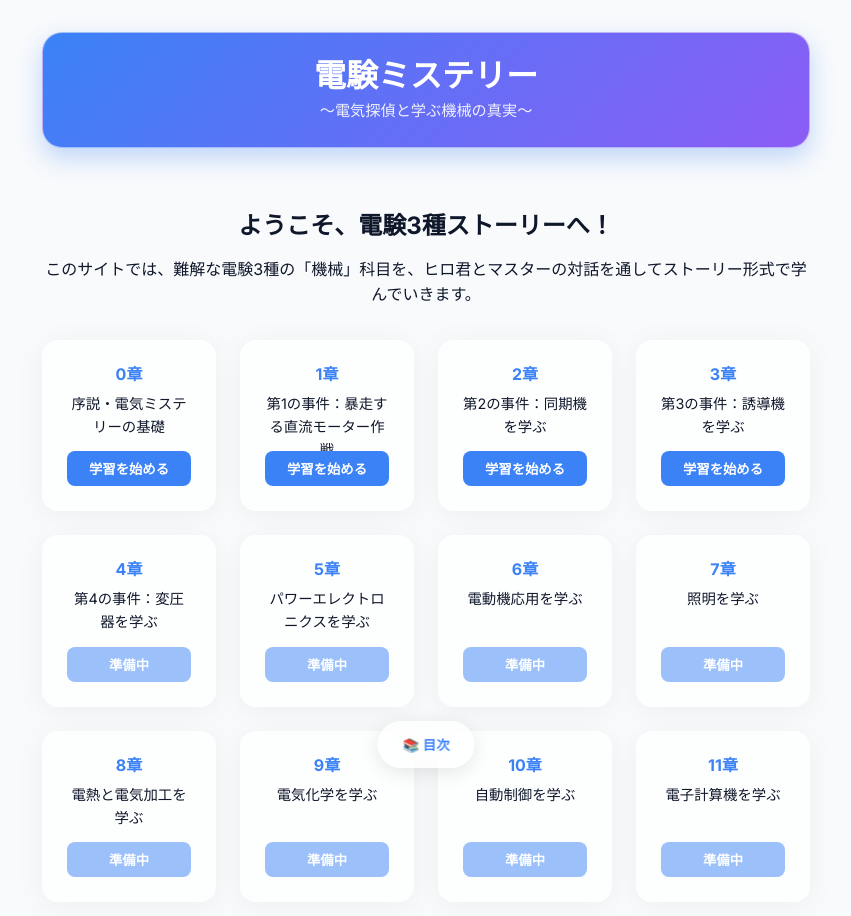
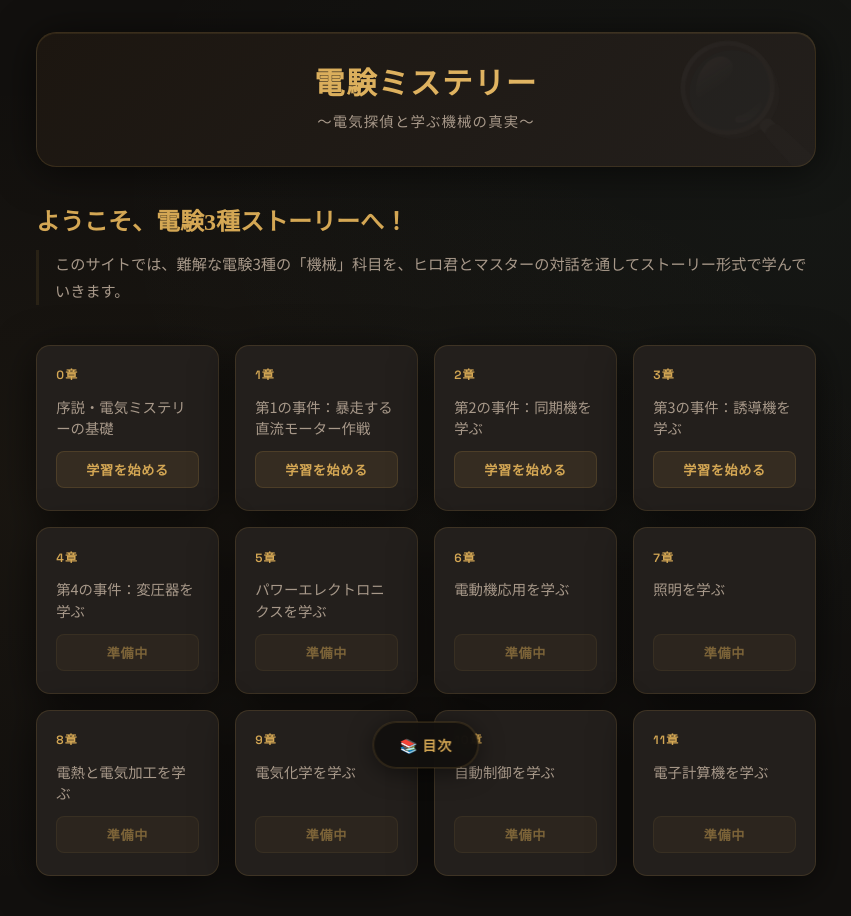
Before and after one commit to notenkitoclient-cpu/denken-story-web, a React (Vite) app: page / in a window 1280 px wide. Shown: the top 916 px of the page, without its empty margins (214-1065 px from the left). Built offline with nearby package versions, Linux system fonts and the light colour scheme.

Commit message:
feat: complete noir detective UI redesign with amber/gold palette

```diff
--- a/src/App.css
+++ b/src/App.css
@@ -1,112 +1,156 @@
+/* ─── App Layout ──────────────────────────────────────────── */
 .app-container {
-  max-width: 800px;
+  max-width: 820px;
   margin: 0 auto;
-  padding: 2rem 1rem;
+  padding: 2rem 1.25rem 6rem;
   min-height: 100vh;
   position: relative;
-  transition: transform 0.3s ease;
 }
 
+/* ─── Header ──────────────────────────────────────────────── */
 .header {
   text-align: center;
-  margin-bottom: 2rem;
-  padding: 1.5rem;
-  background: linear-gradient(135deg, var(--accent-color), #8b5cf6);
-  color: white;
+  margin-bottom: 2.5rem;
+  padding: 2rem 1.5rem;
   border-radius: 20px;
-  box-shadow: 0 10px 25px rgba(59, 130, 246, 0.3);
+  cursor: pointer;
+  position: relative;
+  overflow: hidden;
+  background: linear-gradient(135deg, #1c1610 0%, #231f1c 100%);
+  border: 1px solid var(--glass-border);
+  box-shadow: 0 4px 40px rgba(0,0,0,0.6), inset 0 1px 0 rgba(212,167,84,0.1);
+}
+
+.header::before {
+  content: '🔍';
+  position: absolute;
+  font-size: 8rem;
+  opacity: 0.04;
+  right: -1rem;
+  top: 50%;
+  transform: translateY(-50%);
+  pointer-events: none;
 }
 
 .header h1 {
-  font-size: 2rem;
-  margin-bottom: 0.2rem;
+  font-family: 'Noto Serif JP', serif;
+  font-size: 1.9rem;
+  background: linear-gradient(135deg, var(--accent-color) 0%, var(--accent-hover) 100%);
+  -webkit-background-clip: text;
+  -webkit-text-fill-color: transparent;
+  background-clip: text;
+  margin-bottom: 0.3rem;
+  letter-spacing: 0.05em;
 }
 
 .header p {
-  font-size: 0.95rem;
-  opacity: 0.9;
+  font-size: 0.9rem;
+  color: var(--text-secondary);
+  letter-spacing: 0.08em;
 }
 
-.main-content {
-  flex-grow: 1;
+/* ─── Home View ───────────────────────────────────────────── */
+.home-view {
+  animation: fadeInUp 0.5s ease forwards;
 }
 
-.scenario-title {
-  text-align: center;
-  font-size: 1.3rem;
-  font-weight: 700;
-  padding: 1rem;
-  margin: 1rem 0 2rem;
-  border-bottom: 2px solid var(--bg-secondary);
+.home-view > h2 {
+  font-size: 1.5rem;
+  color: var(--accent-color);
+  margin-bottom: 0.75rem;
 }
 
-.section-subtitle {
-  font-size: 1rem;
-  font-weight: 400;
+.home-view > p {
   color: var(--text-secondary);
-  margin-top: 0.5rem;
-}
-
-/* Home View styles */
-.home-view {
-  text-align: center;
-  padding: 2rem 0;
+  font-size: 0.95rem;
+  line-height: 1.8;
+  border-left: 3px solid var(--accent-dim);
+  padding-left: 1rem;
+  margin-bottom: 2.5rem;
 }
 
 .toc-grid {
   display: grid;
-  grid-template-columns: repeat(auto-fill, minmax(150px, 1fr));
-  gap: 1.5rem;
-  margin-top: 2rem;
+  grid-template-columns: repeat(auto-fill, minmax(175px, 1fr));
+  gap: 1rem;
 }
 
 .toc-card {
-  padding: 1.5rem;
-  border-radius: 16px;
+  padding: 1.4rem 1.2rem;
+  border-radius: 14px;
   display: flex;
   flex-direction: column;
-  justify-content: space-between;
-  text-align: center;
-  transition: transform 0.2s;
+  gap: 0.75rem;
+  background: var(--bg-card);
+  border: 1px solid var(--glass-border);
+  transition: transform 0.2s ease, border-color 0.2s ease, box-shadow 0.2s ease;
+  cursor: pointer;
 }
 
 .toc-card:hover {
-  transform: translateY(-5px);
+  transform: translateY(-4px);
+  border-color: var(--accent-color);
+  box-shadow: 0 8px 32px rgba(212, 167, 84, 0.15);
 }
 
 .toc-card h4 {
+  font-family: 'Space Grotesk', sans-serif;
+  font-size: 0.75rem;
+  font-weight: 600;
   color: var(--accent-color);
-  margin-bottom: 0.5rem;
+  letter-spacing: 0.1em;
+  text-transform: uppercase;
+  margin-bottom: 0;
 }
 
 .toc-card p {
   font-size: 0.9rem;
-  margin-bottom: 1rem;
-  height: 3em;
+  color: var(--text-secondary);
+  flex: 1;
+  line-height: 1.5;
+  margin-bottom: 0;
 }
 
 .toc-card button {
-  background: var(--accent-color);
-  color: white;
-  border: none;
-  padding: 0.5rem;
+  background: var(--accent-dim);
+  color: var(--accent-color);
+  border: 1px solid var(--glass-border);
+  padding: 0.5rem 0.75rem;
   border-radius: 8px;
   cursor: pointer;
-  font-weight: bold;
+  font-size: 0.82rem;
+  font-weight: 700;
+  font-family: inherit;
+  transition: all 0.2s ease;
+  letter-spacing: 0.05em;
 }
 
-/* Sidebar Navigation */
+.toc-card button:hover:not(:disabled) {
+  background: var(--accent-color);
+  color: var(--bg-primary);
+  border-color: var(--accent-color);
+}
+
+.toc-card button:disabled {
+  opacity: 0.35;
+  cursor: not-allowed;
+}
+
+/* ─── Sidebar ─────────────────────────────────────────────── */
 .sidebar {
   position: fixed;
   top: 0;
-  left: -280px;
-  width: 280px;
+  left: -300px;
+  width: 300px;
   height: 100vh;
   z-index: 1000;
   overflow-y: auto;
-  padding: 2rem 1.5rem;
+  padding: 1.5rem;
   transition: left 0.3s ease;
   border-radius: 0 20px 20px 0;
+  background: #0e0c0a;
+  border-right: 1px solid var(--glass-border);
+  box-shadow: 4px 0 40px rgba(0,0,0,0.8);
 }
 
 .sidebar.open {
@@ -116,27 +160,62 @@
 .sidebar-header {
   display: flex;
   justify-content: space-between;
+  align-items: center;
   margin-bottom: 2rem;
+  padding-bottom: 1rem;
+  border-bottom: 1px solid var(--glass-border);
 }
 
-.sidebar-header button {
+.home-btn {
   background: transparent;
   border: none;
-  font-size: 1.2rem;
+  font-size: 0.9rem;
   cursor: pointer;
+  color: var(--accent-color);
+  font-family: inherit;
+  font-weight: 600;
+  padding: 0.4rem 0.75rem;
+  border: 1px solid var(--glass-border);
+  border-radius: 8px;
+  transition: all 0.2s;
+}
+
+.home-btn:hover {
+  background: var(--accent-dim);
+}
+
+.close-btn {
+  background: transparent;
+  border: none;
+  font-size: 1.3rem;
+  cursor: pointer;
+  color: var(--text-muted);
+  width: 32px;
+  height: 32px;
+  display: flex;
+  align-items: center;
+  justify-content: center;
+  border-radius: 8px;
+  transition: color 0.2s;
+}
+
+.close-btn:hover {
   color: var(--text-primary);
 }
 
 .sidebar-chapter {
-  margin-bottom: 1.5rem;
+  margin-bottom: 1.75rem;
 }
 
 .sidebar-chapter h3 {
-  font-size: 1rem;
+  font-family: 'Space Grotesk', sans-serif;
+  font-size: 0.75rem;
+  font-weight: 700;
   color: var(--accent-color);
-  margin-bottom: 0.8rem;
-  border-left: 3px solid var(--accent-color);
-  padding-left: 0.5rem;
+  margin-bottom: 0.6rem;
+  letter-spacing: 0.1em;
+  text-transform: uppercase;
+  opacity: 0.8;
 }
 
 .sidebar-chapter ul {
@@ -144,95 +223,100 @@
 }
 
 .sidebar-chapter li {
-  padding: 0.6rem 0.5rem;
+  padding: 0.55rem 0.75rem;
   cursor: pointer;
-  font-size: 0.9rem;
+  font-size: 0.85rem;
   border-radius: 8px;
-  transition: background 0.2s;
+  color: var(--text-secondary);
+  transition: all 0.15s ease;
+  line-height: 1.5;
 }
 
 .sidebar-chapter li:hover {
-  background: var(--bg-secondary);
+  background: var(--bg-card);
+  color: var(--text-primary);
 }
 
 .sidebar-chapter li.active {
-  background: var(--chat-hero-bg);
-  color: var(--chat-hero-text);
+  background: var(--accent-dim);
+  color: var(--accent-color);
   font-weight: 600;
 }
 
-/* Navigation Backdrop */
+/* ─── Backdrop ────────────────────────────────────────────── */
 .backdrop {
   position: fixed;
-  top: 0;
-  left: 0;
-  right: 0;
-  bottom: 0;
-  background: rgba(0,0,0,0.3);
+  inset: 0;
+  background: rgba(0, 0, 0, 0.7);
   backdrop-filter: blur(4px);
   z-index: 999;
 }
 
-/* Menu Toggle for Mobile */
+/* ─── Menu Toggle ─────────────────────────────────────────── */
 .menu-toggle {
   position: fixed;
   bottom: 2rem;
   left: 50%;
   transform: translateX(-50%);
   z-index: 900;
-  padding: 0.8rem 1.5rem;
-  border-radius: 30px;
+  padding: 0.75rem 1.6rem;
+  border-radius: 999px;
   border: 1px solid var(--glass-border);
   font-weight: 700;
+  font-family: inherit;
+  font-size: 0.88rem;
   color: var(--accent-color);
   cursor: pointer;
-  box-shadow: 0 4px 20px rgba(0,0,0,0.1);
+  background: rgba(18, 16, 14, 0.92);
+  backdrop-filter: blur(12px);
+  letter-spacing: 0.06em;
+  transition: all 0.2s ease;
+  box-shadow: 0 4px 24px rgba(0,0,0,0.5), 0 0 0 1px var(--glass-border);
 }
 
-/* Navigation Footer */
-.navigation-footer {
-  display: flex;
-  justify-content: space-between;
-  margin-top: 4rem;
-  margin-bottom: 2rem;
+.menu-toggle:hover {
+  background: var(--accent-dim);
+  border-color: var(--accent-color);
+  box-shadow: 0 4px 32px var(--accent-glow);
 }
 
-.navigation-footer button {
-  padding: 0.8rem 1.5rem;
-  border-radius: 12px;
+/* ─── Section Header ──────────────────────────────────────── */
+.scenario-title {
+  margin: 0.5rem 0 2rem;
+  padding: 1.25rem 1.5rem;
+  border-radius: 14px;
+  background: var(--bg-card);
   border: 1px solid var(--glass-border);
-  cursor: pointer;
-  font-weight: 600;
-  color: var(--text-secondary);
-  transition: all 0.2s;
 }
 
-.navigation-footer button:hover:not(:disabled) {
-  background: var(--bg-secondary);
+.scenario-title .chapter-label {
+  font-family: 'Space Grotesk', sans-serif;
+  font-size: 0.72rem;
+  font-weight: 700;
+  letter-spacing: 0.12em;
+  text-transform: uppercase;
+  color: var(--accent-color);
+  margin-bottom: 0.4rem;
 }
 
-.navigation-footer button.active {
-  background: var(--accent-color);
-  color: white;
+.section-title-text {
+  font-size: 1.2rem;
+  font-weight: 700;
+  color: var(--text-primary);
 }
 
-.navigation-footer button:disabled {
-  opacity: 0.5;
-  cursor: not-allowed;
+.section-subtitle {
+  font-size: 0.88rem;
+  font-weight: 400;
+  color: var(--text-secondary);
+  margin-top: 0.25rem;
 }
 
-.empty-message {
-  padding: 3rem;
-  text-align: center;
-  color: var(--text-secondary);
-  border-radius: 16px;
-}
-
-/* Chat Row fade animation overrides */
+/* ─── Chat Bubbles ────────────────────────────────────────── */
 .chat-row {
   display: flex;
   width: 100%;
-  margin-bottom: 1rem;
+  margin-bottom: 1.25rem;
   opacity: 0;
 }
 
@@ -241,55 +325,135 @@
 
 .chat-wrapper {
   display: flex;
-  max-width: 85%;
-  gap: 1rem;
-  align-items: flex-start;
+  max-width: 82%;
+  gap: 0.75rem;
+  align-items: flex-end;
 }
 
 .chat-row.hero .chat-wrapper { flex-direction: row-reverse; }
 
 .avatar {
   flex-shrink: 0;
-  width: 48px;
-  height: 48px;
+  width: 44px;
+  height: 44px;
   border-radius: 50%;
   display: flex;
   align-items: center;
   justify-content: center;
-  font-weight: bold;
-  font-size: 1.1rem;
-  box-shadow: 0 4px 10px rgba(0,0,0,0.1);
+  font-weight: 700;
+  font-size: 0.85rem;
+  font-family: 'Space Grotesk', sans-serif;
+  letter-spacing: 0;
+  box-shadow: 0 4px 12px rgba(0,0,0,0.4);
 }
 
-.avatar.hero { background: var(--accent-color); color: white; }
-.avatar.master { background: #f59e0b; color: white; }
+.avatar.hero {
+  background: var(--hiro-avatar);
+  color: var(--hiro-text);
+  border: 2px solid rgba(110, 231, 212, 0.3);
+}
+
+.avatar.master {
+  background: var(--master-avatar);
+  color: var(--master-text);
+  border: 2px solid rgba(251, 191, 36, 0.3);
+  animation: pulseGold 3s ease-in-out infinite;
+}
+
+.bubble-wrapper {
+  display: flex;
+  flex-direction: column;
+  gap: 0.3rem;
+}
+
+.name-label {
+  font-size: 0.75rem;
+  font-weight: 600;
+  letter-spacing: 0.04em;
+  opacity: 0.7;
+}
+
+.chat-row.hero .name-label {
+  text-align: right;
+  color: var(--hiro-text);
+}
+
+.chat-row.master .name-label {
+  text-align: left;
+  color: var(--master-text);
+}
 
 .bubble {
-  padding: 1rem 1.25rem;
-  border-radius: 18px;
-  font-size: 1.05rem;
+  padding: 0.9rem 1.2rem;
+  border-radius: 16px;
+  font-size: 0.97rem;
+  line-height: 1.75;
   position: relative;
-  box-shadow: 0 2px 8px rgba(0,0,0,0.05);
+  display: block;
 }
 
 .chat-row.hero .bubble {
-  background-color: var(--chat-hero-bg);
-  color: var(--chat-hero-text);
-  border-top-right-radius: 4px;
+  background: var(--hiro-bg);
+  color: var(--text-primary);
+  border: 1px solid var(--hiro-border);
+  border-bottom-right-radius: 4px;
 }
 
 .chat-row.master .bubble {
-  background-color: var(--chat-master-bg);
-  color: var(--chat-master-text);
-  border-top-left-radius: 4px;
+  background: var(--master-bg);
+  color: var(--text-primary);
+  border: 1px solid var(--master-border);
+  border-bottom-left-radius: 4px;
 }
 
-.name-label {
-  font-size: 0.8rem;
-  margin-bottom: 0.3rem;
-  font-weight: 600;
-  color: var(--text-secondary);
+/* ─── Navigation Footer ───────────────────────────────────── */
+.navigation-footer {
+  display: flex;
+  justify-content: space-between;
+  gap: 1rem;
+  margin-top: 4rem;
+  margin-bottom: 2rem;
 }
 
-.chat-row.hero .name-label { text-align: right; }
-.chat-row.master .name-label { text-align: left; }
+.navigation-footer button {
+  padding: 0.8rem 1.5rem;
+  border-radius: 10px;
+  border: 1px solid var(--glass-border);
+  cursor: pointer;
+  font-weight: 600;
+  font-family: inherit;
+  font-size: 0.88rem;
+  color: var(--text-secondary);
+  background: var(--bg-card);
+  transition: all 0.2s ease;
+  letter-spacing: 0.04em;
+}
+
+.navigation-footer button:hover:not(:disabled) {
+  border-color: var(--accent-color);
+  color: var(--accent-color);
+}
+
+.navigation-footer button.active {
+  background: var(--accent-color);
+  color: var(--bg-primary);
+  border-color: var(--accent-color);
+  font-weight: 700;
+  box-shadow: 0 4px 20px var(--accent-glow);
+}
+
+.navigation-footer button:disabled {
+  opacity: 0.3;
+  cursor: not-allowed;
+}
+
+/* ─── Empty Message ───────────────────────────────────────── */
+.empty-message {
+  padding: 3rem 2rem;
+  text-align: center;
+  color: var(--text-muted);
+  border-radius: 16px;
+  font-size: 0.95rem;
+  border: 1px dashed var(--glass-border);
+  background: var(--bg-card);
+}
--- a/src/App.tsx
+++ b/src/App.tsx
@@ -97,8 +97,8 @@ function App() {
         ) : (
           <>
             <div className="scenario-title">
-              {currentChapter?.id}章：{currentChapter?.title}
-              <div className="section-subtitle">{currentSection.title}</div>
+              <div className="chapter-label">第 {currentChapter?.id} 章 — {currentChapter?.title}</div>
+              <div className="section-title-text">{currentSection.title}</div>
             </div>
 
             <div className="story-container">
--- a/src/index.css
+++ b/src/index.css
@@ -1,47 +1,39 @@
-@import url('https://fonts.googleapis.com/css2?family=Inter:wght@400;500;600;700&family=Noto+Sans+JP:wght@400;500;700&display=swap');
+@import url('https://fonts.googleapis.com/css2?family=Noto+Serif+JP:wght@400;500;700&family=Noto+Sans+JP:wght@300;400;500;700&family=Space+Grotesk:wght@400;600;700&display=swap');
 
 :root {
-  /* Colors - Light Theme */
-  --bg-primary: #f8fafc;
-  --bg-secondary: #f1f5f9;
-  --text-primary: #0f172a;
-  --text-secondary: #475569;
-  --accent-color: #3b82f6;
-  --accent-hover: #2563eb;
+  /* Noir Detective Dark Theme */
+  --bg-primary: #12100e;
+  --bg-secondary: #1c1917;
+  --bg-card: #231f1c;
+  --bg-card-hover: #2c2825;
 
-  /* Chat Bubble Colors */
-  --chat-hero-bg: #e0f2fe;
-  --chat-hero-text: #0369a1;
-  --chat-master-bg: #fef3c7;
-  --chat-master-text: #92400e;
+  --text-primary: #f5f0e8;
+  --text-secondary: #a8998a;
+  --text-muted: #6b5e52;
 
-  /* Glassmorphism */
-  --glass-bg: rgba(255, 255, 255, 0.7);
-  --glass-border: rgba(255, 255, 255, 0.5);
-  --glass-shadow: 0 4px 30px rgba(0, 0, 0, 0.05);
-}
+  /* Signature Gold/Amber Accent */
+  --accent-color: #d4a754;
+  --accent-hover: #e8bc6a;
+  --accent-glow: rgba(212, 167, 84, 0.25);
+  --accent-dim: rgba(212, 167, 84, 0.1);
 
-@media (prefers-color-scheme: dark) {
-  :root {
-    /* Colors - Dark Theme */
-    --bg-primary: #0f172a;
-    --bg-secondary: #1e293b;
-    --text-primary: #f8fafc;
-    --text-secondary: #cbd5e1;
-    --accent-color: #3b82f6;
-    --accent-hover: #60a5fa;
+  /* Helper (Hiro) Teal */
+  --hiro-bg: #0d2a2a;
+  --hiro-text: #6ee7d4;
+  --hiro-border: rgba(110, 231, 212, 0.2);
+  --hiro-avatar: #0f766e;
 
-    /* Chat Bubble Colors */
-    --chat-hero-bg: #0c4a6e;
-    --chat-hero-text: #bae6fd;
-    --chat-master-bg: #78350f;
-    --chat-master-text: #fde68a;
+  /* Detective (Master) Gold */
+  --master-bg: #2a1f0a;
+  --master-text: #fbbf24;
+  --master-border: rgba(251, 191, 36, 0.2);
+  --master-avatar: #b45309;
 
-    /* Glassmorphism */
-    --glass-bg: rgba(30, 41, 59, 0.7);
-    --glass-border: rgba(255, 255, 255, 0.1);
-    --glass-shadow: 0 4px 30px rgba(0, 0, 0, 0.3);
-  }
+  /* Glass / Card */
+  --glass-bg: rgba(28, 25, 23, 0.85);
+  --glass-border: rgba(212, 167, 84, 0.15);
+  --glass-shadow: 0 8px 40px rgba(0, 0, 0, 0.6);
+  --card-shadow: 0 4px 24px rgba(0, 0, 0, 0.5);
 }
 
 * {
@@ -50,39 +42,55 @@
   padding: 0;
 }
 
+html {
+  scroll-behavior: smooth;
+}
+
 body {
-  font-family: 'Inter', 'Noto Sans JP', sans-serif;
+  font-family: 'Noto Sans JP', 'Space Grotesk', sans-serif;
   background-color: var(--bg-primary);
+  background-image:
+    radial-gradient(ellipse at 20% 50%, rgba(212, 167, 84, 0.04) 0%, transparent 60%),
+    radial-gradient(ellipse at 80% 20%, rgba(110, 231, 212, 0.03) 0%, transparent 50%);
   color: var(--text-primary);
-  line-height: 1.6;
+  line-height: 1.7;
   -webkit-font-smoothing: antialiased;
   -moz-osx-font-smoothing: grayscale;
-  transition: background-color 0.3s ease, color 0.3s ease;
+  min-height: 100vh;
 }
 
-/* Typography */
 h1, h2, h3, h4, h5, h6 {
+  font-family: 'Noto Serif JP', serif;
   font-weight: 700;
-  line-height: 1.2;
-  margin-bottom: 1rem;
+  line-height: 1.3;
+  margin-bottom: 0.75rem;
 }
 
-/* Glass Container Utility */
 .glass-container {
   background: var(--glass-bg);
-  backdrop-filter: blur(16px);
-  -webkit-backdrop-filter: blur(16px);
+  backdrop-filter: blur(20px);
+  -webkit-backdrop-filter: blur(20px);
   border: 1px solid var(--glass-border);
   box-shadow: var(--glass-shadow);
   border-radius: 16px;
 }
 
-/* Animations */
-@keyframes fadeIn {
-  from { opacity: 0; transform: translateY(10px); }
-  to { opacity: 1; transform: translateY(0); }
+@keyframes fadeInUp {
+  from {
+    opacity: 0;
+    transform: translateY(16px);
+  }
+  to {
+    opacity: 1;
+    transform: translateY(0);
+  }
+}
+
+@keyframes pulseGold {
+  0%, 100% { box-shadow: 0 0 0 0 var(--accent-glow); }
+  50% { box-shadow: 0 0 0 8px transparent; }
 }
 
 .animate-fade-in {
-  animation: fadeIn 0.4s ease-out forwards;
+  animation: fadeInUp 0.5s cubic-bezier(0.16, 1, 0.3, 1) forwards;
 }
```
Also changed, not shown: src/story.css (+49 -53 lines).
